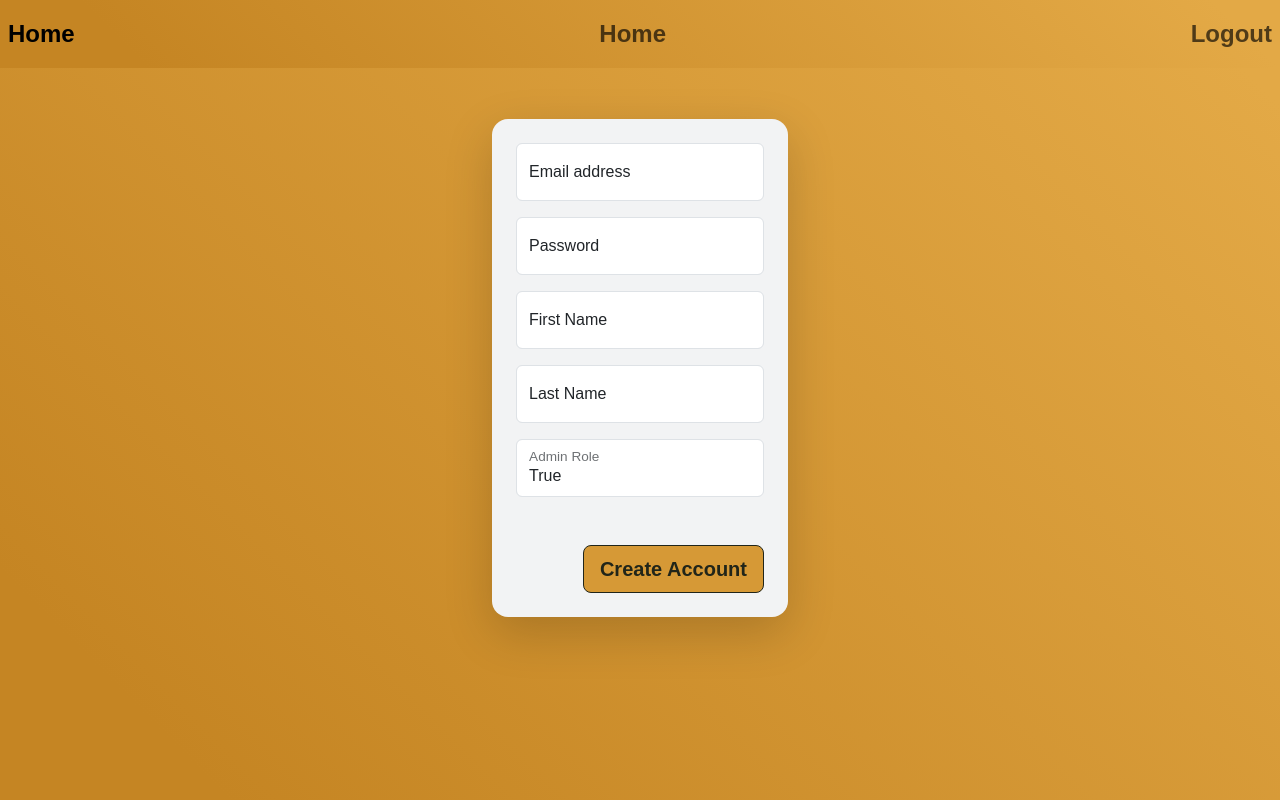
After one commit to markjayforcode/activityInIAS, a PHP site: page /adminCreate.php in a window 1280 px wide. The commit adds this page. Run offline with PHP 8.4, Linux system fonts and the light colour scheme; the visitor is signed in with stand-in values (Sample User, id 1); some web fonts are replaced.

Commit message:
added more functions for admin

```diff
--- a/cssFiles/index.css
+++ b/cssFiles/index.css
@@ -53,3 +53,7 @@ textarea {
 .table-color th, tr, td {
     background-color: #F2F3F4 !important; /* Slightly darker gray for header */
 }
+
+.btn-add{
+    background-color: #F2F3F4 !important; /* Slightly darker gray for header */
+}
--- /dev/null
+++ b/htmlFiles/adminCreate.php
@@ -0,0 +1,100 @@
+<?php
+session_start(); // Start the session
+
+// Check if the user is logged in
+if(!isset($_SESSION['userEmail'])){
+    header("Location: login.php"); // Redirect to login page if not logged in
+    exit();
+}
+
+include '../phpFiles/connection.php'; // Include database connection
+include '../phpFiles/adminfunctions.php';    // Include admin function
+
+?>
+
+<!DOCTYPE html>
+<html lang="en">
+<head>
+    <meta charset="UTF-8">
+    <meta name="viewport" content="width=device-width, initial-scale=1.0">
+    <title>Welcome</title>
+    <link rel="stylesheet" href="https://cdn.jsdelivr.net/npm/bootstrap@5.3.3/dist/css/bootstrap.min.css">
+    <link rel="stylesheet" href="https://maxcdn.bootstrapcdn.com/font-awesome/4.7.0/css/font-awesome.min.css">
+     <link rel="stylesheet" href="../cssFiles/index.css">
+
+     <style>
+      .btn-create {
+          background-color: #d69936;
+          color: #212519;
+          font-weight: bold;
+          border-color: #212519;
+          transition: all 0.3s ease;
+      }
+
+      .btn-create:hover {
+          transform: scale(1.1);
+          background-color: #d49735;
+          color: #212519;
+          font-weight: bold;
+          border-color: #212519;
+      }
+      </style>
+</head>
+<body>
+<nav class="navbar navbar-expand-lg bg-body-tertiary">
+            <!-- Left Section -->
+            <div class="navbar-nav me-auto">
+                <a class="nav-link active" aria-current="page" href="#">Home</a>
+            </div>
+            <!-- Middle Section -->
+            <div class="navbar-nav me-auto">
+                <a class="nav-link" href="#">Home </a>
+            </div>
+
+            <!-- Right Section -->
+            <div class="navbar-nav">
+                <a class="nav-link" href="../phpFiles/logout.php">Logout</a>
+            </div>
+    </nav>
+    <div class="container-fluid d-flex justify-content-center align-items-center p-5 h-75">
+     <div class="container content-container shadow-lg rounded-4 w-25 h-85  p-4"> <!-- Big white container sa gitna -->
+        <form action="../phpFiles/adminfunctions.php" method="post"> <!--Create function account-->
+        <input type="hidden" name="action" value="create">
+            <div class="form-floating mb-3">
+                <input type="email" class="form-control" id="userEmail" name="userEmail" placeholder="name@example.com">
+                <label for="floatingInput">Email address</label>
+              </div>
+              <div class="form-floating mb-3">
+                <input type="password" class="form-control" id="userPass" name="userPass" placeholder="Password">
+                <label for="floatingPassword">Password</label>
+              </div>
+              <div class="form-floating mb-3">
+                <input type="name" class="form-control" id="firstName" name="firstName" placeholder="First Name">
+                <label for="floatingPassword">First Name</label>
+              </div>
+              <div class="form-floating mb-3">
+                <input type="name" class="form-control" id="lastName" name="lastName" placeholder="Last Name">
+                <label for="floatingPassword">Last Name</label>
+              </div>
+
+              <div class="form-floating mb-5">
+                <select class="form-control" id="adminRole" name="adminRole">
+                    <option value="true">True</option>
+                    <option value="false">False</option>
+                </select>
+                <label for="adminRole">Admin Role</label>
+              </div>
+
+              <button class="btn btn-lg float-end btn-create" type="submit">Create Account</button>
+              </form>
+
+     </div>
+    </div>
+
+
+
+
+    <script src="https://cdn.jsdelivr.net/npm/@popperjs/core@2.11.8/dist/umd/popper.min.js" integrity="sha384-I7E8VVD/ismYTF4hNIPjVp/Zjvgyol6VFvRkX/vR+Vc4jQkC+hVqc2pM8ODewa9r" crossorigin="anonymous"></script>
+    <script src="https://cdn.jsdelivr.net/npm/bootstrap@5.3.3/dist/js/bootstrap.min.js" integrity="sha384-0pUGZvbkm6XF6gxjEnlmuGrJXVbNuzT9qBBavbLwCsOGabYfZo0T0to5eqruptLy" crossorigin="anonymous"></script>
+</body>
+</html>
--- a/phpFiles/adminfunctions.php
+++ b/phpFiles/adminfunctions.php
@@ -1,5 +1,28 @@
 <?php
 include "connection.php";
+
+// Check if the form was submitted
+if ($_SERVER['REQUEST_METHOD'] === 'POST') {
+    // Check the action type from a hidden input field
+    if (isset($_POST['action']) && $_POST['action'] === 'create') {
+        // Process create account
+        $userEmail = $_POST['userEmail'];
+        $userPass = $_POST['userPass'];
+        $firstName = $_POST['firstName'];
+        $lastName = $_POST['lastName'];
+        $adminRole = $_POST['adminRole'];
+
+        createAccount($conn, $userEmail, $userPass, $firstName, $lastName, $adminRole);
+    } elseif (isset($_POST['action']) && $_POST['action'] === 'delete') {
+        // Process delete account
+        $userID = $_POST['userID'];
+
+        deleteAccount($conn, $userID);
+    }
+}
+
+
+
 
 //READ
 
@@ -21,4 +44,36 @@ $result->free(); //knowledge : freeing results are done tuwing SELECT to diminis
 return $accounts;
 
 }
+
+
+//CREATE
+
+function createAccount($conn, $userEmail, $userPass, $firstName, $lastName, $adminRole){
+    $sql = "INSERT INTO tblaccounts (userEmail, userPass, firstName, lastName, adminRole) VALUES ('$userEmail', '$userPass', '$firstName', '$lastName', '$adminRole')";
+
+    if(mysqli_query($conn, $sql)){
+        echo "New account created successfully";
+        header("Location: ../htmlFiles/adminDashboard.php");
+        exit();
+    }else{
+        echo "Error: " . $sql . "<br>" . mysqli_error($conn);
+    }
+}
+
+
+
+//DELETE
+
+function deleteAccount($conn, $userID){
+    $sql = "DELETE FROM tblaccounts WHERE userID = $userID";
+
+    if(mysqli_query($conn, $sql)){
+        echo "Account deleted successfully";
+        header("Location: ../htmlFiles/adminDashboard.php");
+        exit();
+    }else{
+        echo "Error: " . $sql . "<br>" . mysqli_error($conn);
+    }
+}
+
 ?>
```
Also changed, not shown: htmlFiles/adminDashboard.php (+14 -5 lines), htmlFiles/adminUpdate.php (added, +141 -0 lines).
